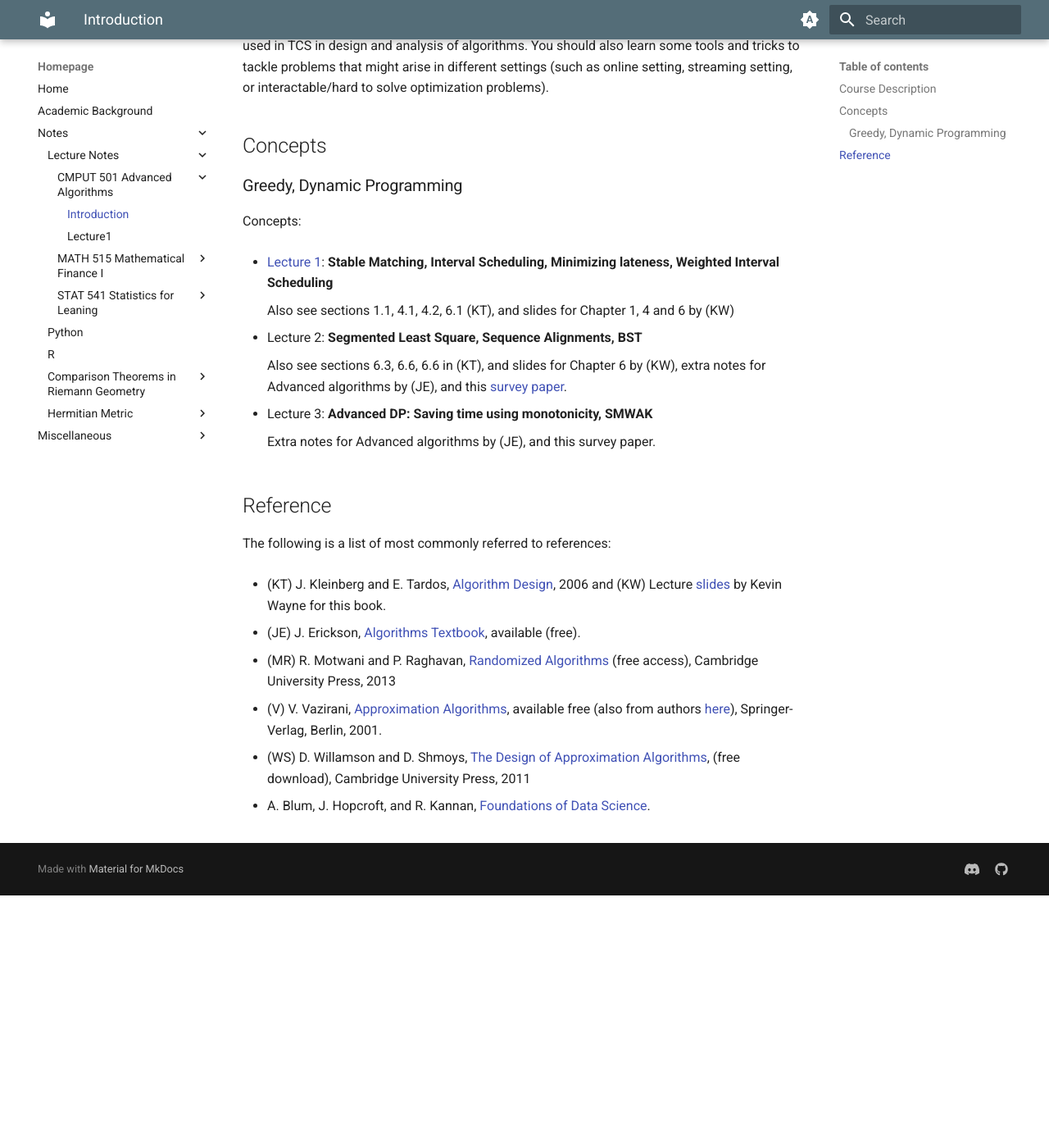
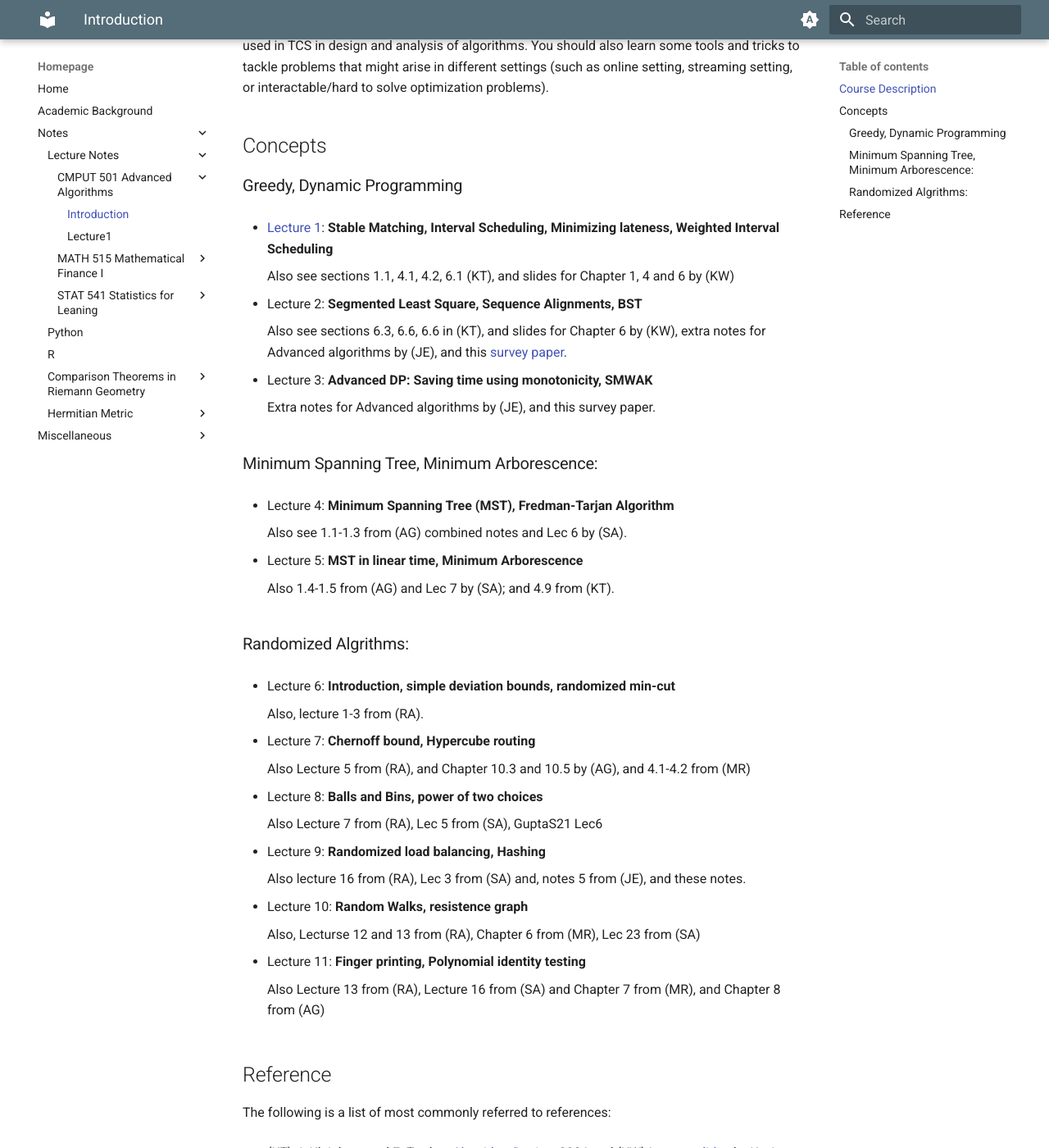
Before and after one commit to shx-haah/shx-haah.github.io, an MkDocs documentation site: the page built from docs/notes/lecture_notes/cmput501/intro.md, in a window 1280 px wide and 1400 px high, scrolled down 928 px. Shown: the whole window at 82% size. Built offline with MkDocs 1.6.1 and Material for MkDocs 9.7.7, drawn with Linux system fonts in a browser that asks for light colours; before the commit the page ends 2020 px from its top, so only the background shows below that.

Commit message:
Update lecture notes for CMPT 501

```diff
--- a/docs/notes/lecture_notes/cmput501/intro.md
+++ b/docs/notes/lecture_notes/cmput501/intro.md
@@ -49,8 +49,6 @@ You should also learn some tools and tricks to tackle problems that might arise
 
 ### Greedy, Dynamic Programming
 
-Concepts:
-
 - [Lecture 1](lecture1.md/#lecture-1): **Stable Matching, Interval Scheduling, Minimizing lateness, Weighted Interval Scheduling**
 
     Also see sections 1.1, 4.1, 4.2, 6.1 (KT), and slides for Chapter 1, 4 and 6 by (KW)
@@ -63,6 +61,41 @@ Concepts:
 
     Extra notes for Advanced algorithms by (JE), and this survey paper.
 
+### Minimum Spanning Tree, Minimum Arborescence:
+
+- Lecture 4: **Minimum Spanning Tree (MST), Fredman-Tarjan Algorithm**
+
+    Also see 1.1-1.3 from (AG) combined notes and Lec 6 by (SA).
+
+- Lecture 5: **MST in linear time, Minimum Arborescence**
+
+    Also 1.4-1.5 from (AG) and Lec 7 by (SA); and 4.9 from (KT).
+
+### Randomized Algrithms:
+
+- Lecture 6: **Introduction, simple deviation bounds, randomized min-cut**
+
+    Also, lecture 1-3 from (RA).
+
+- Lecture 7: **Chernoff bound, Hypercube routing**
+
+    Also Lecture 5 from (RA), and Chapter 10.3 and 10.5 by (AG), and 4.1-4.2 from (MR)
+
+- Lecture 8: **Balls and Bins, power of two choices**
+
+    Also Lecture 7 from (RA), Lec 5 from (SA), GuptaS21 Lec6
+
+- Lecture 9: **Randomized load balancing, Hashing**
+
+    Also lecture 16 from (RA), Lec 3 from (SA) and, notes 5 from (JE), and these notes.
+
+- Lecture 10: **Random Walks, resistence graph**
+
+    Also, Lecturse 12 and 13 from (RA), Chapter 6 from (MR), Lec 23 from (SA)
+
+- Lecture 11: **Finger printing, Polynomial identity testing**
+
+    Also Lecture 13 from (RA), Lecture 16 from (SA) and Chapter 7 from (MR), and Chapter 8 from (AG)
 
 ## Reference
 
```
Also changed, not shown: docs/notes/lecture_notes/cmput501/lecture1.md (+1 -1 lines).
